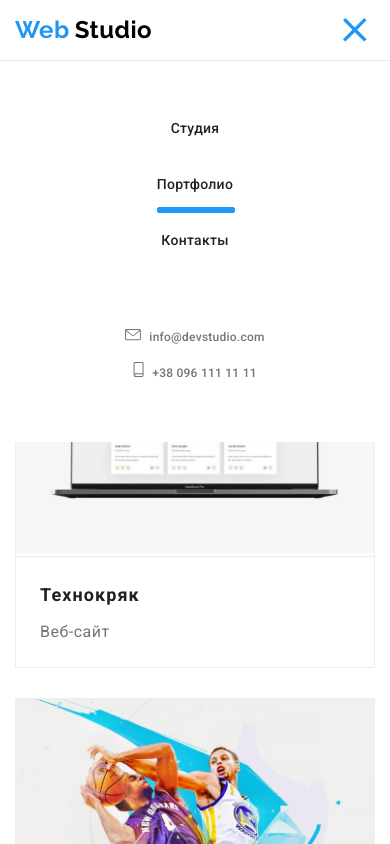
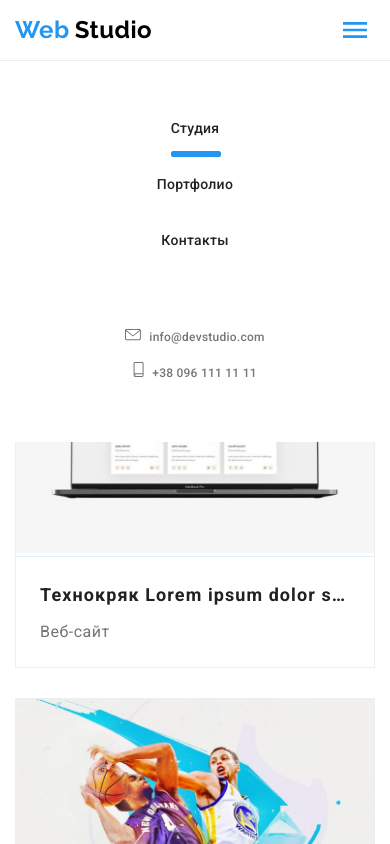
Before and after one commit to Andrii-Stanislav/goit-markup-hw-08, a plain HTML site: page portfolio.html in a window 390 px wide. Both pictures are taken after a click on the button "Кнопка открытия меню страници". Shown: the top 844 px of the page. Drawn offline with Linux system fonts and the light colour scheme.

Commit message:
add mobile-menu.js from mentor Oleksiy

```diff
--- a/index.html
+++ b/index.html
@@ -4,7 +4,6 @@
     <meta charset="UTF-8" />
     <meta name="viewport" content="width=device-width, initial-scale=1.0" />
     <title>Веб Студия</title>
-    <link rel=preload as="image" href="./images/hero/hero.jpg" imagesrcset="./images/hero/hero-2x.jpg 2x" imagesizes="100vw">
     <link href="https://fonts.googleapis.com/css2?family=Raleway:wght@700&family=Roboto:wght@400;500;700;900&display=swap" rel="stylesheet">
     <link rel="stylesheet" href="./css/min_css/main.min.css" />
   </head>
@@ -13,7 +12,7 @@
     <header class="header">
       <div class="container">
         <a class="logo link" href="./" aria-label="Логотип компании"><span class="logo-accent">Web</span> Studio</a>
-        <div class="header-mobile-nav is-close-menu" data-menu>
+        <div class="header-mobile-nav is-close-menu" aria-expanded="false" data-menu>
           <nav class="main-nav">
             <ul class="list">
               <li class="main-nav-link-item">
@@ -47,7 +46,7 @@
             >
           </address>
         </div>
-        <button class="menu-button" aria-label="Кнопка открытия меню страници" data-menu-open>
+        <button class="menu-button" aria-label="Кнопка открытия меню страници" data-menu-button>
           <svg class="menu-button-svg">
             <use class="menu-open-svg" href="./images/sprite.svg#menu-open"></use>
             <use class="menu-close-svg" href="./images/sprite.svg#menu-close"></use>
--- a/js/mobile-menu.js
+++ b/js/mobile-menu.js
@@ -1,13 +1,11 @@
 (() => {
-    const refs = {
-      openModalBtn: document.querySelector('[data-menu-open]'),
-      modal: document.querySelector('[data-menu]'),
-    };
-
-    refs.openModalBtn.addEventListener('click', toggleModal);
-    refs.closeModalBtn.addEventListener('click', toggleModal);
-
-    function toggleModal() {
-      refs.modal.classList.toggle('is-close-menu');
-    }
-  })();
+  const menuBtnRef = document.querySelector("[data-menu-button]");
+  const mobileMenuRef = document.querySelector("[data-menu]");
+  menuBtnRef.addEventListener("click", () => {
+    const expanded =
+      menuBtnRef.getAttribute("aria-expanded") === "true" || false;
+    menuBtnRef.classList.toggle("is-open");
+    menuBtnRef.setAttribute("aria-expanded", !expanded);
+    mobileMenuRef.classList.toggle("is-open");
+  });
+})();
--- a/portfolio.html
+++ b/portfolio.html
@@ -12,16 +12,16 @@
     <header class="header">
       <div class="container">
         <a class="logo link" href="./" aria-label="Логотип компании"><span class="logo-accent">Web</span> Studio</a>
-        <div class="header-mobile-nav is-close-menu" data-menu>
+        <div class="header-mobile-nav is-close-menu" aria-expanded="false" data-menu>
           <nav class="main-nav">
             <ul class="list">
               <li class="main-nav-link-item">
-                <a class="main-nav-link link" href="./index.html"
+                <a class="main-nav-link link current" href="./index.html"
                   >Студия</a
                 >
               </li>
               <li class="main-nav-link-item">
-                <a class="main-nav-link link current" href="./portfolio.html"
+                <a class="main-nav-link link" href="./portfolio.html"
                   >Портфолио</a
                 >
               </li>
@@ -46,7 +46,7 @@
             >
           </address>
         </div>
-        <button class="menu-button" aria-label="Кнопка открытия меню страници" data-menu-open>
+        <button class="menu-button" aria-label="Кнопка открытия меню страници" data-menu-button>
           <svg class="menu-button-svg">
             <use class="menu-open-svg" href="./images/sprite.svg#menu-open"></use>
             <use class="menu-close-svg" href="./images/sprite.svg#menu-close"></use>
@@ -82,7 +82,8 @@
                   </picture>
                   <p class="portfolio-description">Технокряк это современная площадка распространения коронавируса. Компании используют эту платформу для цифрового шпионажа и атак на защищённые сервера конкурентов.</p>
                 </div>
-                <h2 class="portfolio-subtitle">Технокряк</h2>
+                <h2 class="portfolio-subtitle">Технокряк Lorem ipsum dolor sit amet consectetur, adipisicing elit. Beatae, temporibus?
+                </h2>
                 <p class="portfolio-types">Веб-сайт</p>
               </a>
             </li>
--- a/sass/components/_header.scss
+++ b/sass/components/_header.scss
@@ -101,9 +101,9 @@
   border-top: 1px solid #ECECEC;
 
   transition: 250ms cubic-bezier(0.4, 0, 0.2, 1);
-
-    &.is-close-menu {
-      transform: translateY(-100%);
+  transform: translateY(-100%);
+    &.is-open {
+      transform: translateY(0);
     }
   }
 
--- a/sass/components/portfilio/_portfolio-section.scss
+++ b/sass/components/portfilio/_portfolio-section.scss
@@ -169,15 +169,21 @@
   }
 
   .portfolio-subtitle {
+    height: 36px;
     margin-top: 20px;
     margin-bottom: 4px;
     margin-left: 24px;
+    padding-right: 24px;
 
     font-weight: 700;
     font-size: 18px;
     line-height: 2;
     letter-spacing: 0.06em;
     color: $secondary-text-color;
+
+    white-space: nowrap;
+    overflow: hidden;
+    text-overflow: ellipsis;
   }
 
   .portfolio-types {
```
Also changed, not shown: css/main.css, css/min_css/main.min.css, css/min_css/porfolio.min.css, css/porfolio.css, 4 other files.
